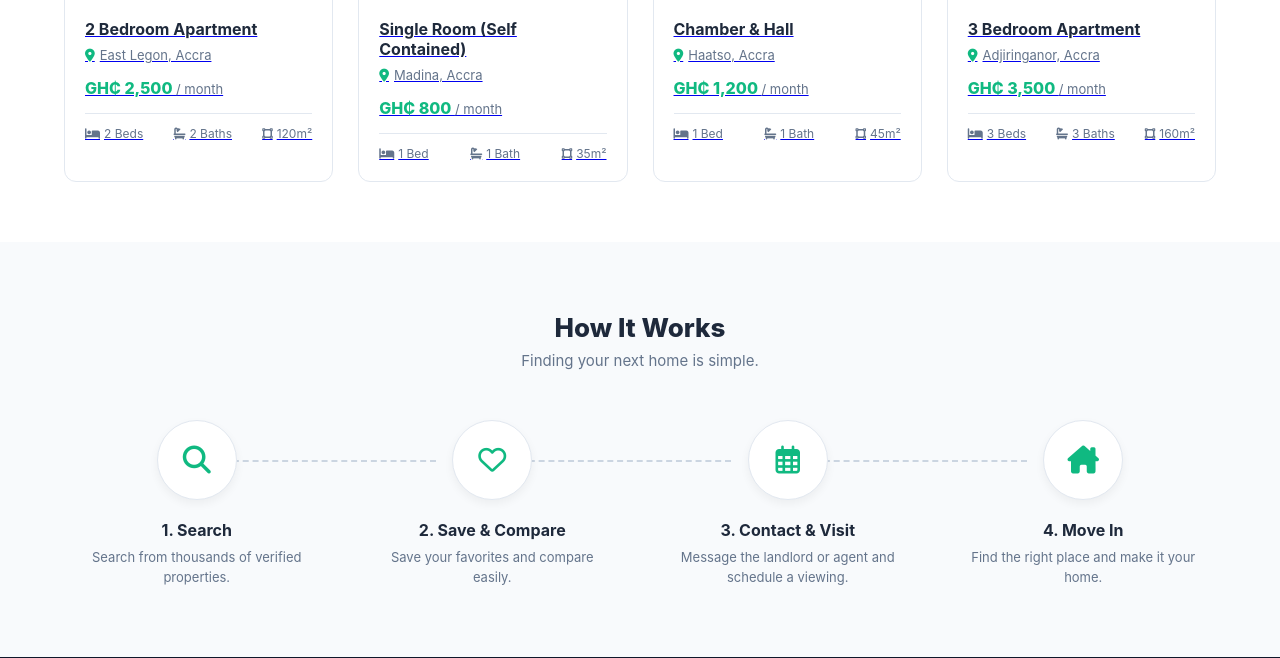
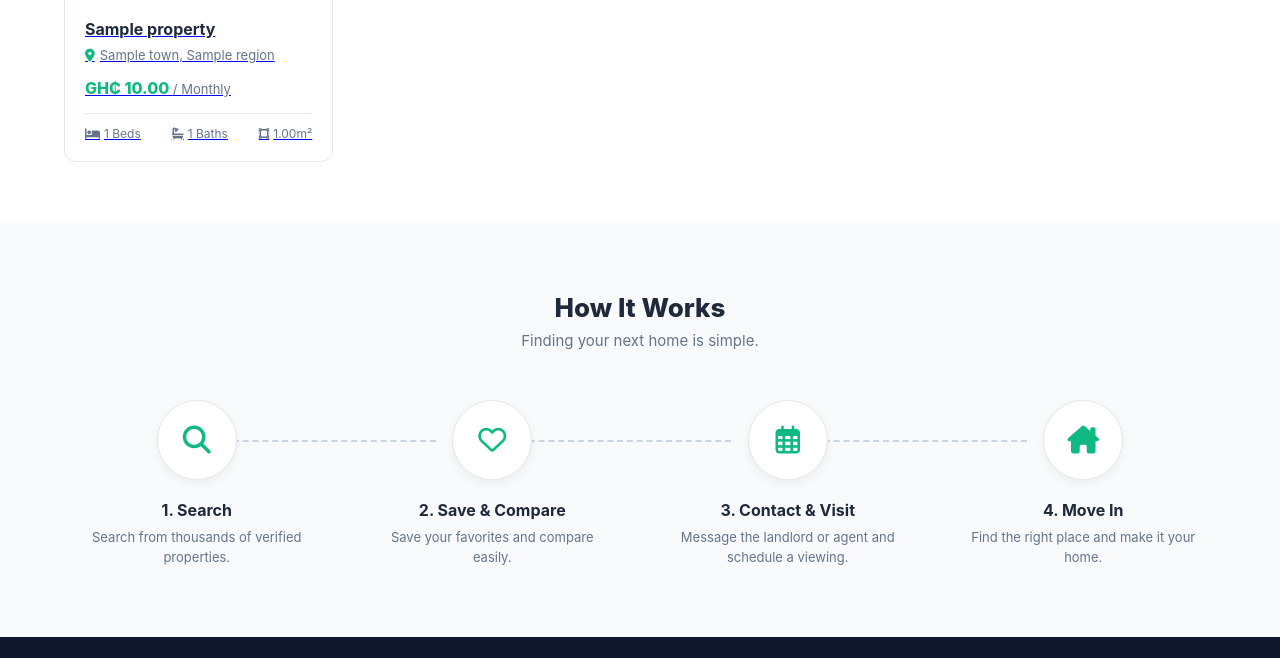
Before and after one commit to ErasmusBill/HomeFinder, a Django app: template apps/home_finder/templates/home_finder/index.html in a window 1280 px wide. Shown: the part 1206-1864 px from the top of the page. Run offline with Django 5.2, Linux system fonts and the light colour scheme; the template is opened without the code that fills it: values that come from a table or form of the project are taken from there, others are empty; tables that the repository leaves empty hold one stand-in row (values such as "Sample post"); grey boxes marked "Sample" are stand-in pictures; parts of the project's set-up code (start-up, migrations or seed data) failed here and were passed over.

Commit message:
Landing: show verified published properties on index — view and template updates

```diff
--- a/apps/home_finder/templates/home_finder/index.html
+++ b/apps/home_finder/templates/home_finder/index.html
@@ -115,93 +115,34 @@
         </div>
 
         <div class="property-grid">
-            <!-- Property 1 -->
+            {% for property in properties %}
             <div class="property-card">
-                <a href="{% url 'home_finder:property_detail' slug='2-bedroom-apartment-east-legon' %}" class="property-card-link">
+                <a href="{% url 'home_finder:property_detail' slug=property.slug %}" class="property-card-link">
                 <div class="property-img-container">
-                    <img src="https://images.unsplash.com/photo-1502672260266-1c1ef2d93688?auto=format&fit=crop&w=600&q=80" alt="Apartment">
+                    {% if property.cover_image %}
+                        <img src="{{ property.cover_image.url }}" alt="{{ property.title }}">
+                    {% else %}
+                        <img src="{% static 'images/property-placeholder.jpg' %}" alt="{{ property.title }}">
+                    {% endif %}
                     <div class="verified-badge"><i class="fa-solid fa-check"></i> VERIFIED</div>
-                    <div class="property-tag">Apartment</div>
+                    <div class="property-tag">{{ property.get_room_type_display }}</div>
                     <button class="favorite-btn"><i class="fa-regular fa-heart"></i></button>
                 </div>
                 <div class="property-details">
-                    <h3 class="property-title">2 Bedroom Apartment</h3>
-                    <div class="property-location"><i class="fa-solid fa-location-dot"></i> East Legon, Accra</div>
-                    <div class="property-price">GH₵ 2,500 <span>/ month</span></div>
+                    <h3 class="property-title">{{ property.title }}</h3>
+                    <div class="property-location"><i class="fa-solid fa-location-dot"></i> {% if property.town %}{{ property.town.name }}, {% endif %}{{ property.region.name }}</div>
+                    <div class="property-price">GH₵ {{ property.price }} <span>/ {{ property.get_payment_period_display }}</span></div>
                     <div class="property-features">
-                        <div class="property-feature-item"><i class="fa-solid fa-bed"></i> 2 Beds</div>
-                        <div class="property-feature-item"><i class="fa-solid fa-bath"></i> 2 Baths</div>
-                        <div class="property-feature-item"><i class="fa-solid fa-vector-square"></i> 120m²</div>
+                        <div class="property-feature-item"><i class="fa-solid fa-bed"></i> {{ property.bedrooms }} Beds</div>
+                        <div class="property-feature-item"><i class="fa-solid fa-bath"></i> {{ property.bathrooms }} Baths</div>
+                        <div class="property-feature-item"><i class="fa-solid fa-vector-square"></i> {{ property.floor_area }}m²</div>
                     </div>
                 </div>
                 </a>
             </div>
-
-            <!-- Property 2 -->
-            <div class="property-card">
-                <a href="{% url 'home_finder:property_detail' slug='single-room-self-contained-madina' %}" class="property-card-link">
-                <div class="property-img-container">
-                    <img src="https://images.unsplash.com/photo-1580587771525-78b9dba3b914?auto=format&fit=crop&w=600&q=80" alt="Self Contained">
-                    <div class="verified-badge"><i class="fa-solid fa-check"></i> VERIFIED</div>
-                    <div class="property-tag">Self Contained</div>
-                    <button class="favorite-btn"><i class="fa-regular fa-heart"></i></button>
-                </div>
-                <div class="property-details">
-                    <h3 class="property-title">Single Room (Self Contained)</h3>
-                    <div class="property-location"><i class="fa-solid fa-location-dot"></i> Madina, Accra</div>
-                    <div class="property-price">GH₵ 800 <span>/ month</span></div>
-                    <div class="property-features">
-                        <div class="property-feature-item"><i class="fa-solid fa-bed"></i> 1 Bed</div>
-                        <div class="property-feature-item"><i class="fa-solid fa-bath"></i> 1 Bath</div>
-                        <div class="property-feature-item"><i class="fa-solid fa-vector-square"></i> 35m²</div>
-                    </div>
-                </div>
-                </a>
-            </div>
-
-            <!-- Property 3 -->
-            <div class="property-card">
-                <a href="{% url 'home_finder:property_detail' slug='chamber-and-hall-haatso' %}" class="property-card-link">
-                <div class="property-img-container">
-                    <img src="https://images.unsplash.com/photo-1560448204-e02f11c3d0e2?auto=format&fit=crop&w=600&q=80" alt="Chamber & Hall">
-                    <div class="verified-badge"><i class="fa-solid fa-check"></i> VERIFIED</div>
-                    <div class="property-tag">Chamber & Hall</div>
-                    <button class="favorite-btn"><i class="fa-regular fa-heart"></i></button>
-                </div>
-                <div class="property-details">
-                    <h3 class="property-title">Chamber & Hall</h3>
-                    <div class="property-location"><i class="fa-solid fa-location-dot"></i> Haatso, Accra</div>
-                    <div class="property-price">GH₵ 1,200 <span>/ month</span></div>
-                    <div class="property-features">
-                        <div class="property-feature-item"><i class="fa-solid fa-bed"></i> 1 Bed</div>
-                        <div class="property-feature-item"><i class="fa-solid fa-bath"></i> 1 Bath</div>
-                        <div class="property-feature-item"><i class="fa-solid fa-vector-square"></i> 45m²</div>
-                    </div>
-                </div>
-                </a>
-            </div>
-
-            <!-- Property 4 -->
-            <div class="property-card">
-                <a href="{% url 'home_finder:property_detail' slug='3-bedroom-apartment-adjiringanor' %}" class="property-card-link">
-                <div class="property-img-container">
-                    <img src="https://images.unsplash.com/photo-1545324418-cc1a3fa10c00?auto=format&fit=crop&w=600&q=80" alt="3 Bedroom Apartment">
-                    <div class="verified-badge"><i class="fa-solid fa-check"></i> VERIFIED</div>
-                    <div class="property-tag">3 Bedroom Apartment</div>
-                    <button class="favorite-btn"><i class="fa-regular fa-heart"></i></button>
-                </div>
-                <div class="property-details">
-                    <h3 class="property-title">3 Bedroom Apartment</h3>
-                    <div class="property-location"><i class="fa-solid fa-location-dot"></i> Adjiringanor, Accra</div>
-                    <div class="property-price">GH₵ 3,500 <span>/ month</span></div>
-                    <div class="property-features">
-                        <div class="property-feature-item"><i class="fa-solid fa-bed"></i> 3 Beds</div>
-                        <div class="property-feature-item"><i class="fa-solid fa-bath"></i> 3 Baths</div>
-                        <div class="property-feature-item"><i class="fa-solid fa-vector-square"></i> 160m²</div>
-                    </div>
-                </div>
-                </a>
-            </div>
+            {% empty %}
+            <p>No verified properties available at the moment. Please check back later.</p>
+            {% endfor %}
         </div>
     </section>
 
--- a/apps/home_finder/views.py
+++ b/apps/home_finder/views.py
@@ -5,8 +5,10 @@ from .selectors import get_recent_properties, get_published_properties, get_prop
 # Create your views here.
 
 def home(request):
-    properties = get_recent_properties()
+    # Show verified & published properties on landing page
+    properties = get_published_properties()
     return render(request, 'home_finder/index.html', {'properties': properties})
+
 
 def get_all_properties(request):
     # properties = get_published_properties()
```
